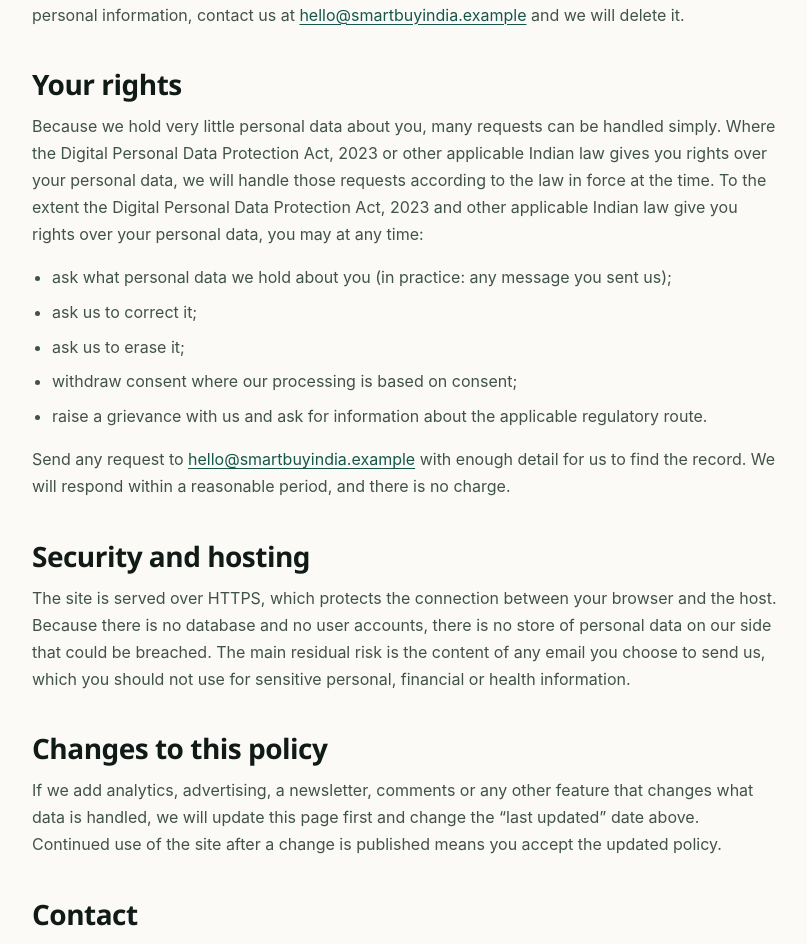
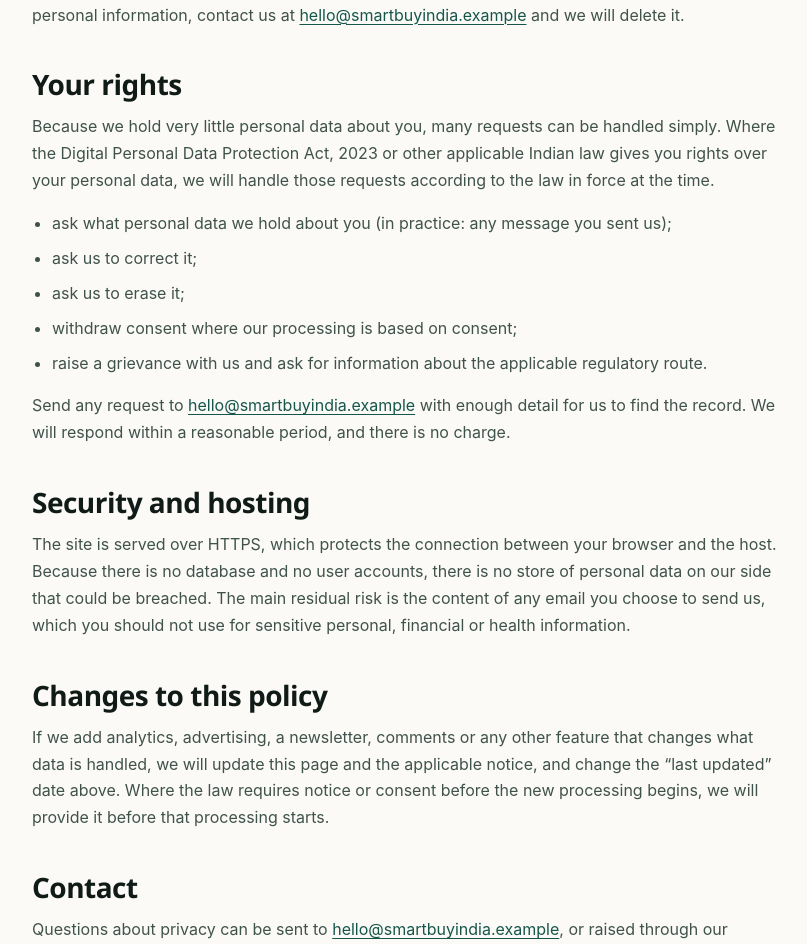
Before and after one commit to void7x/smartbuyIndia, a React (Vite) app: page /privacy in a window 1280 px wide. Shown: the part 3108-4052 px from the top of the page, without its empty margins (34-841 px from the left). Built offline with nearby package versions, Linux system fonts and the light colour scheme.

Commit message:
Clean privacy policy wording and future-change notice

```diff
--- a/src/pages/PrivacyPage.jsx
+++ b/src/pages/PrivacyPage.jsx
@@ -182,8 +182,6 @@ export default function PrivacyPage() {
             Because we hold very little personal data about you, many requests can be handled simply. Where
             the Digital Personal Data Protection Act, 2023 or other applicable Indian law gives you rights
             over your personal data, we will handle those requests according to the law in force at the time.
-             To the extent the Digital Personal Data Protection Act, 2023 and other applicable
-            Indian law give you rights over your personal data, you may at any time:
           </p>
           <ul>
             <li>ask what personal data we hold about you (in practice: any message you sent us);</li>
@@ -210,9 +208,9 @@ export default function PrivacyPage() {
           <h2 id="changes">Changes to this policy</h2>
           <p>
             If we add analytics, advertising, a newsletter, comments or any other feature that changes
-            what data is handled, we will update this page first and change the “last updated” date
-            above. Continued use of the site after a change is published means you accept the updated
-            policy.
+            what data is handled, we will update this page and the applicable notice, and change the
+            “last updated” date above. Where the law requires notice or consent before the new processing
+            begins, we will provide it before that processing starts.
           </p>
 
           <h2 id="contact-privacy">Contact</h2>
```
